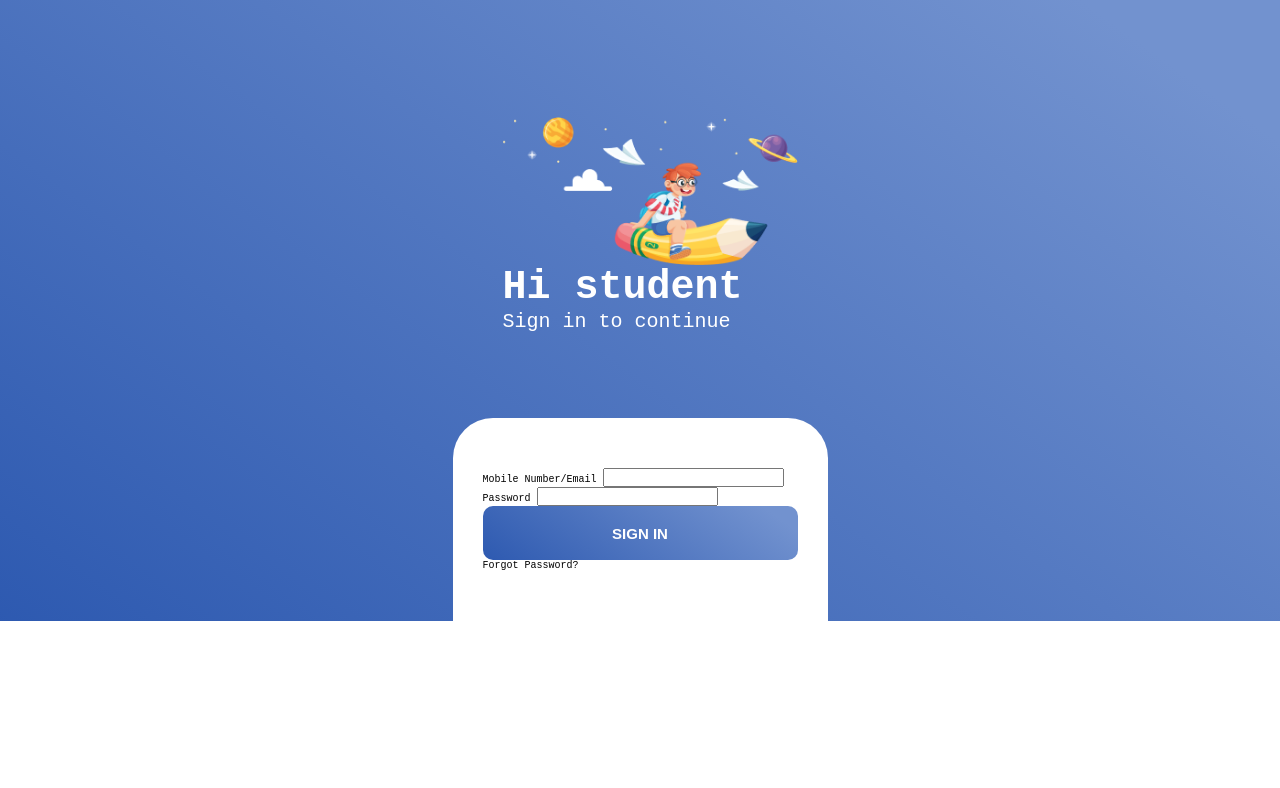
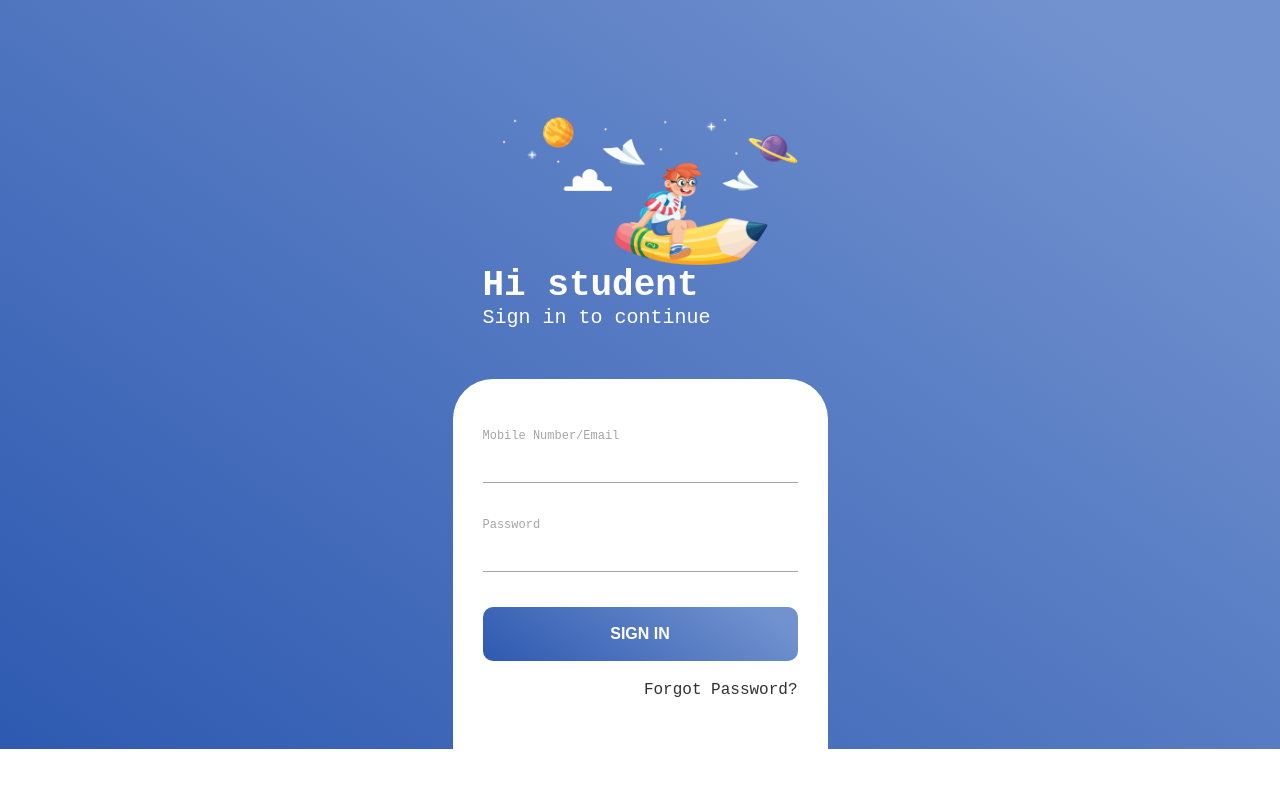
Before and after one commit to Rigo008/login, a plain HTML site: page index.html in a window 1280 px wide. Drawn offline with Linux system fonts and the light colour scheme.

Commit message:
Update login_movil.css

```diff
--- a/css/login_movil.css
+++ b/css/login_movil.css
@@ -1,82 +1,82 @@
-.login-background{
+
+
+.login-background {
     background: linear-gradient(35.54deg, #2855AE -7.25%, #7292CF 90.75%);
     padding-top: 6.7rem;
 }
+
 .banner-login img{
     width: 29.5rem;
     align-self: flex-end;
-    margin-left: 60px;
 }
-.banner-login h2{
+.banner-login h2 {
     color: #fff;
-    font-size: 40px;
+    font-size: var(--size-h1);
     font-weight: 600;
-    margin-left: 2rem;
+}
+.banner-login span {
+    font-size: var(--size-h3);
+    font-weight: 300;
+    color: #fff;
+}
 
+.formulario-login {
+    background-color: #fff;
+    border-radius: 4rem 4rem 0rem 0rem;
 }
-.banner-login span{
-    font-size: 20px;
-    font-weight: 0;
-    color: #fff;
-    margin-left: 2rem;
-}
-.formulario-login{
-    background-color:white;
-    border-radius: 4rem 4rem 0rem 0rem;
-   margin-top: 35px
-}
-.formulario{
+.formulario {
+    width: 31.5rem;
     margin: auto;
-    width: 31.5rem;
 
     display: flex;
     flex-direction: column;
+}
 
-}
-.formulario-label{
+.formulario__label {
     font-size: 1.2rem;
     color: var(--gris3);
     margin-bottom: 3.5rem;
 
     display: flex;
     flex-direction: column;
-    margin-top: 35px
 }
-.formulario-label input{
+
+.formulario__label input {
     width: 100%;
     height: 4rem;
     border: none;
     border-bottom: 1px solid var(--gris3);
     outline: none;
-    font-size: 1.6rem;
+    font-size: var(--size-parrafo);
 }
-.formulario button{
 
+.formulario button {
+    height: 5.4rem;
+    background: linear-gradient(35.54deg, #2855AE -7.25%, #7292CF 90.75%);
+    border-radius: 1rem;
+    color: #fff;
+    font-size: var(--size-parrafo);
+    font-weight: 600;
+    border-style: none;
     cursor: pointer;
-    width: 31.5rem;
-    height: 5.4rem;
-    border-style: none;
-    border-radius: 1rem;
-    font-weight: 600;
-    color: #fff;
-    font-size: 1.5rem;
-
-    background: linear-gradient(35.54deg, #2855AE -7.25%, #7292CF 90.75%);
 
     display: flex;
-    justify-content: center;
+    flex-direction: row;
+    justify-content:center;
     align-items: center;
 
     position: relative;
 }
-.formulario button img{
+.formulario button img {
     width: 2.5rem;
-    position:absolute;
+    position: absolute;
     right: 2.8rem;
+}
 
+.formulario__mensaje {
+    color: var(--gris1);
+    font-size: var(--size-parrafo);
+    margin-top: 2rem;
+
+    align-self: flex-end;
 }
-.formulario-mensaje{
-    align-self: flex-end;
-    font-size: var(--parrafo);
-    margin-top: 2rem;
-}
```
